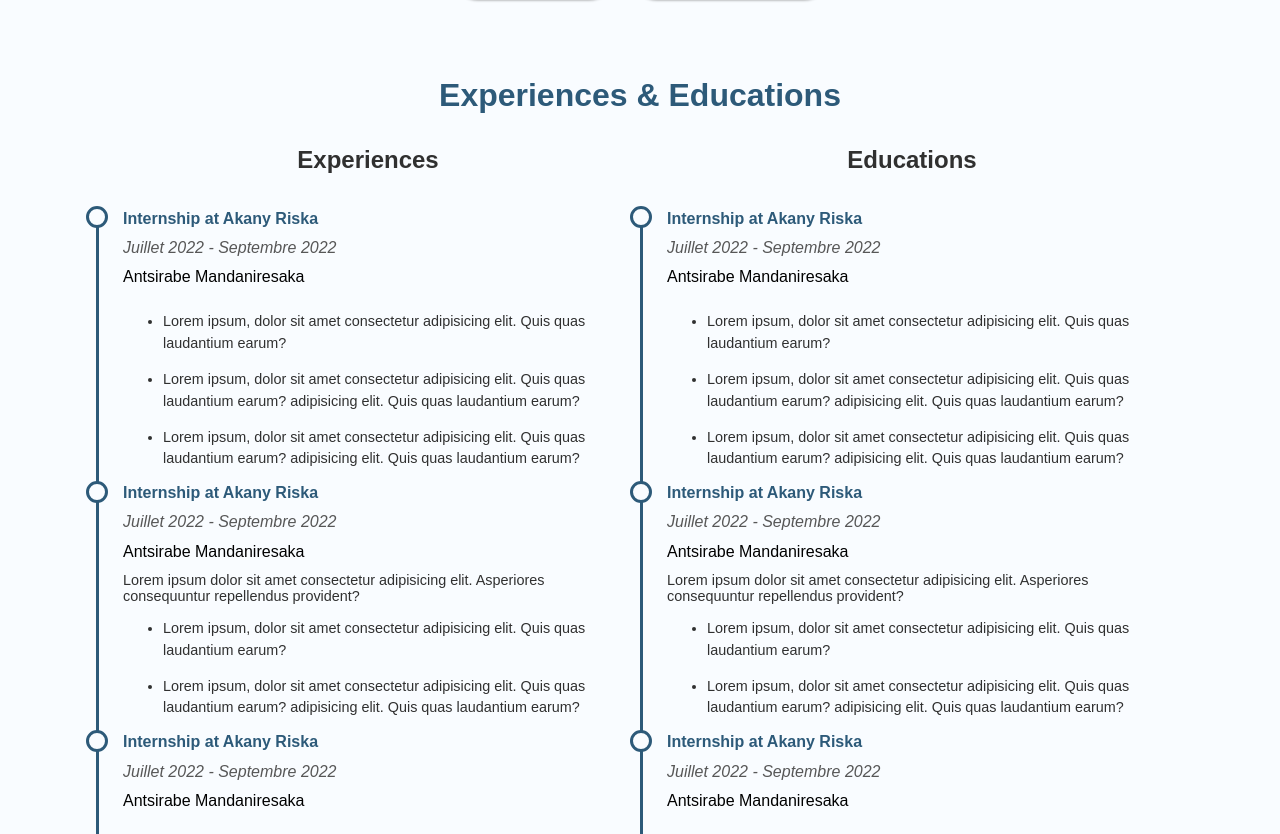
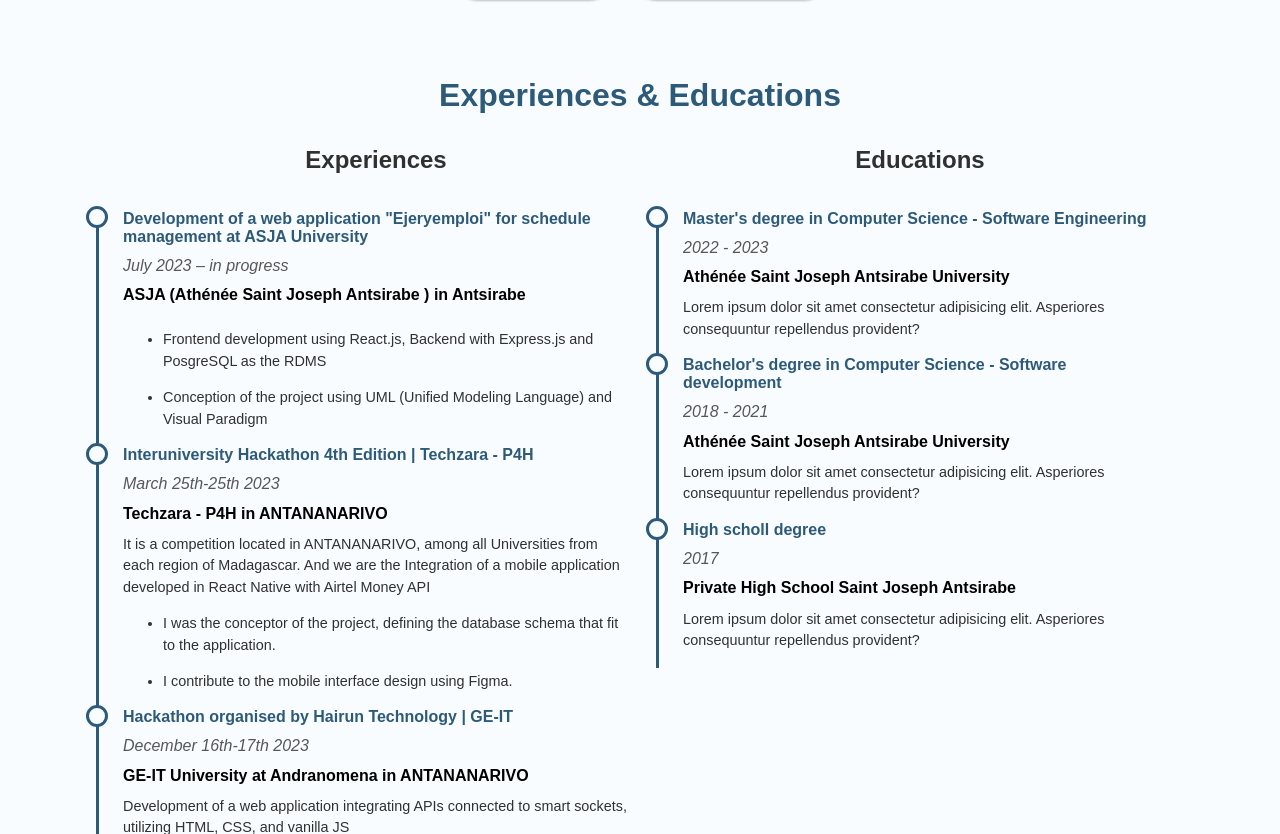
Before and after one commit to mahery76/antonio_porfolio, a Next.js app: page / in a window 1280 px wide. Shown: the part 2709-3543 px from the top of the page. Built offline with nearby package versions, Linux system fonts and the light colour scheme.

Commit message:
fill 80% of experiences and educations contents

```diff
--- a/src/app/_contents/3_AboutMeSection/AboutMeSection.jsx
+++ b/src/app/_contents/3_AboutMeSection/AboutMeSection.jsx
@@ -48,7 +48,7 @@ function AboutMeSection() {
             <div className={styles.contactItem}>
               <FaLocationDot />
               <div className={styles.contactValues}>
-              Antananarivo, Madagascar
+              ANTANANARIVO, Madagascar
               </div>
             </div>
           </div>
--- a/src/app/_contents/6_ExperiencesSection/ExperiencesSection.jsx
+++ b/src/app/_contents/6_ExperiencesSection/ExperiencesSection.jsx
@@ -13,77 +13,99 @@ function ExperiencesSection() {
         <div className={styles.experienceContent}>
           <div className={styles.experienceTitle}>Experiences</div>
 
+
           <div className={styles.experienceItem}>
-          <div className={styles.itemTitle}>Internship at Akany Riska </div>
+            <div className={styles.itemTitle}>
+              Development of a web application "Ejeryemploi" for schedule management at ASJA University
+            </div>
             <div className={styles.itemPeriod}>
-            Juillet 2022 - Septembre 2022
+              July 2023 – in progress
             </div>
-          <div className={styles.itemLocation}>Antsirabe Mandaniresaka</div>
+            <div className={styles.itemLocation}>
+              ASJA (Athénée Saint Joseph Antsirabe ) in Antsirabe
+            </div>
             <div className={styles.itemContent}>
               <ul>
                 <li>
-                Lorem ipsum, dolor sit amet consectetur adipisicing elit. Quis
-                quas laudantium earum?
+                  Frontend development using React.js, Backend with Express.js and PosgreSQL as the RDMS
                 </li>
                 <li>
-                Lorem ipsum, dolor sit amet consectetur adipisicing elit. Quis
-                quas laudantium earum? adipisicing elit. Quis quas laudantium
-                earum?
-              </li>
-              <li>
-                Lorem ipsum, dolor sit amet consectetur adipisicing elit. Quis
-                quas laudantium earum? adipisicing elit. Quis quas laudantium
-                earum?
+                  Conception of the project using UML (Unified Modeling Language) and Visual Paradigm
                 </li>
               </ul>
             </div>
           </div>
 
           <div className={styles.experienceItem}>
-          <div className={styles.itemTitle}>Internship at Akany Riska </div>
+            <div className={styles.itemTitle}>
+              Interuniversity Hackathon 4th Edition | Techzara - P4H
+            </div>
             <div className={styles.itemPeriod}>
-            Juillet 2022 - Septembre 2022
+              March 25th-25th 2023
             </div>
-          <div className={styles.itemLocation}>Antsirabe Mandaniresaka</div>
+            <div className={styles.itemLocation}>
+              Techzara - P4H in ANTANANARIVO
+            </div>
             <div className={styles.itemContent}>
               <div className={styles.itemContentIntro}>
-              Lorem ipsum dolor sit amet consectetur adipisicing elit.
-              Asperiores consequuntur repellendus provident?
+                It is a competition located in ANTANANARIVO, among all Universities from each region of Madagascar. And we are the
+                Integration of a mobile application developed in React Native with Airtel Money API
               </div>
               <ul>
                 <li>
-                Lorem ipsum, dolor sit amet consectetur adipisicing elit. Quis
-                quas laudantium earum?
+                  I was the conceptor of the project, defining the database schema that fit to the application.
                 </li>
                 <li>
-                Lorem ipsum, dolor sit amet consectetur adipisicing elit. Quis
-                quas laudantium earum? adipisicing elit. Quis quas laudantium
-                earum?
+                  I contribute to the mobile interface design using Figma.
                 </li>
               </ul>
             </div>
           </div>
 
           <div className={styles.experienceItem}>
-          <div className={styles.itemTitle}>Internship at Akany Riska </div>
+            <div className={styles.itemTitle}>
+              Hackathon organised by Hairun Technology | GE-IT
+            </div>
             <div className={styles.itemPeriod}>
-            Juillet 2022 - Septembre 2022
+              December 16th-17th 2023
             </div>
-          <div className={styles.itemLocation}>Antsirabe Mandaniresaka</div>
+            <div className={styles.itemLocation}>
+              GE-IT University at Andranomena in ANTANANARIVO
+            </div>
             <div className={styles.itemContent}>
+              <div className={styles.itemContentIntro}>
+                Development of a web application integrating APIs connected to smart sockets, utilizing HTML, CSS, and vanilla JS
+              </div>
               <ul>
                 <li>
-                Lorem ipsum, dolor sit amet consectetur adipisicing elit. Quis
-                quas laudantium earum?
-              </li>
-              <li>
-                Lorem ipsum, dolor sit amet consectetur adipisicing elit. Quis
-                quas laudantium earum? adipisicing elit. Quis quas laudantium
-                earum?
+                  I did some part of the Frontend development and some part in testing the functionnalies of our application
                 </li>
               </ul>
             </div>
           </div>
+          <div className={styles.experienceItem}>
+            <div className={styles.itemTitle}>
+              Exploratory Internship | Akany Risika Antsirabe
+            </div>
+            <div className={styles.itemPeriod}>
+              July – August 2022
+            </div>
+            <div className={styles.itemLocation}>
+              Akany Risika Antsirabe
+            </div>
+            <div className={styles.itemContent}>
+              <div className={styles.itemContentIntro}>
+                Akany risika is ...
+              </div>
+              <ul>
+                <li>
+                  Assistance with network and system maintenance within the Akany Risika center, management of multiservices and internet connection within the Cyber
+                </li>
+              </ul>
+            </div>
+          </div>
+
+
         </div>
 
         {/* Educations */}
@@ -91,76 +113,47 @@ function ExperiencesSection() {
           <div className={styles.experienceTitle}>Educations</div>
 
           <div className={styles.experienceItem}>
-          <div className={styles.itemTitle}>Internship at Akany Riska </div>
+            <div className={styles.itemTitle}>Master's degree in Computer Science - Software Engineering </div>
             <div className={styles.itemPeriod}>
-            Juillet 2022 - Septembre 2022
+              2022 - 2023
             </div>
-          <div className={styles.itemLocation}>Antsirabe Mandaniresaka</div>
-          <div className={styles.itemContent}>
-            <ul>
-              <li>
-                Lorem ipsum, dolor sit amet consectetur adipisicing elit. Quis
-                quas laudantium earum?
-              </li>
-              <li>
-                Lorem ipsum, dolor sit amet consectetur adipisicing elit. Quis
-                quas laudantium earum? adipisicing elit. Quis quas laudantium
-                earum?
-              </li>
-              <li>
-                Lorem ipsum, dolor sit amet consectetur adipisicing elit. Quis
-                quas laudantium earum? adipisicing elit. Quis quas laudantium
-                earum?
-              </li>
-            </ul>
-          </div>
-        </div>
-
-        <div className={styles.experienceItem}>
-          <div className={styles.itemTitle}>Internship at Akany Riska </div>
-          <div className={styles.itemPeriod}>
-            Juillet 2022 - Septembre 2022
-          </div>
-          <div className={styles.itemLocation}>Antsirabe Mandaniresaka</div>
+            <div className={styles.itemLocation}>Athénée Saint Joseph Antsirabe University</div>
             <div className={styles.itemContent}>
               <div className={styles.itemContentIntro}>
                 Lorem ipsum dolor sit amet consectetur adipisicing elit.
                 Asperiores consequuntur repellendus provident?
               </div>
-            <ul>
-              <li>
-                Lorem ipsum, dolor sit amet consectetur adipisicing elit. Quis
-                quas laudantium earum?
-              </li>
-              <li>
-                Lorem ipsum, dolor sit amet consectetur adipisicing elit. Quis
-                quas laudantium earum? adipisicing elit. Quis quas laudantium
-                earum?
-              </li>
-            </ul>
             </div>
           </div>
 
           <div className={styles.experienceItem}>
-          <div className={styles.itemTitle}>Internship at Akany Riska </div>
+            <div className={styles.itemTitle}>Bachelor's degree in Computer Science - Software development</div>
             <div className={styles.itemPeriod}>
-            Juillet 2022 - Septembre 2022
+              2018 - 2021
             </div>
-          <div className={styles.itemLocation}>Antsirabe Mandaniresaka</div>
+            <div className={styles.itemLocation}>Athénée Saint Joseph Antsirabe University</div>
             <div className={styles.itemContent}>
-            <ul>
-              <li>
-                Lorem ipsum, dolor sit amet consectetur adipisicing elit. Quis
-                quas laudantium earum?
-              </li>
-              <li>
-                Lorem ipsum, dolor sit amet consectetur adipisicing elit. Quis
-                quas laudantium earum? adipisicing elit. Quis quas laudantium
-                earum?
-              </li>
-            </ul>
+              <div className={styles.itemContentIntro}>
+                Lorem ipsum dolor sit amet consectetur adipisicing elit.
+                Asperiores consequuntur repellendus provident?
               </div>
             </div>
+          </div>
+
+          <div className={styles.experienceItem}>
+            <div className={styles.itemTitle}>High scholl degree</div>
+            <div className={styles.itemPeriod}>
+              2017
+            </div>
+            <div className={styles.itemLocation}>Private High School Saint Joseph Antsirabe</div>
+            <div className={styles.itemContent}>
+              <div className={styles.itemContentIntro}>
+                Lorem ipsum dolor sit amet consectetur adipisicing elit.
+                Asperiores consequuntur repellendus provident?
+              </div>
+            </div>
+          </div>
+
         </div>
       </div>
     </div>
--- a/src/app/_contents/6_ExperiencesSection/ExperiencesSection.module.scss
+++ b/src/app/_contents/6_ExperiencesSection/ExperiencesSection.module.scss
@@ -21,6 +21,7 @@
       @include breakpoint(sm){
           flex-direction: row;
           justify-content: space-between;
+          align-items: start;
 
       }
         .experienceContent {
@@ -37,7 +38,7 @@
           }
           .experienceItem {
             //   background-color: pink;
-            padding: 0 1.5em 0 1.5em;
+            padding: 0 1.5em 1em 1.5em;
             display: flex;
             flex-direction: column;
             gap: 0.7em;
@@ -62,14 +63,16 @@
             }
             .itemLocation {
               color: black;
+              font-weight: bold;
             }
             .itemContent {
               .itemContentIntro{
                   color: var(--third-color);
                   font-size: 0.9em;
+                  line-height: 1.5em;
               }
               ul li {
-                  margin: 1em 0;
+                  margin: 1em 0 0 0;
                   color: var(--third-color);
                   font-size: 0.9em;
                   line-height: 1.5em;
```
Lines whose indentation alone changed are shown as unchanged.
